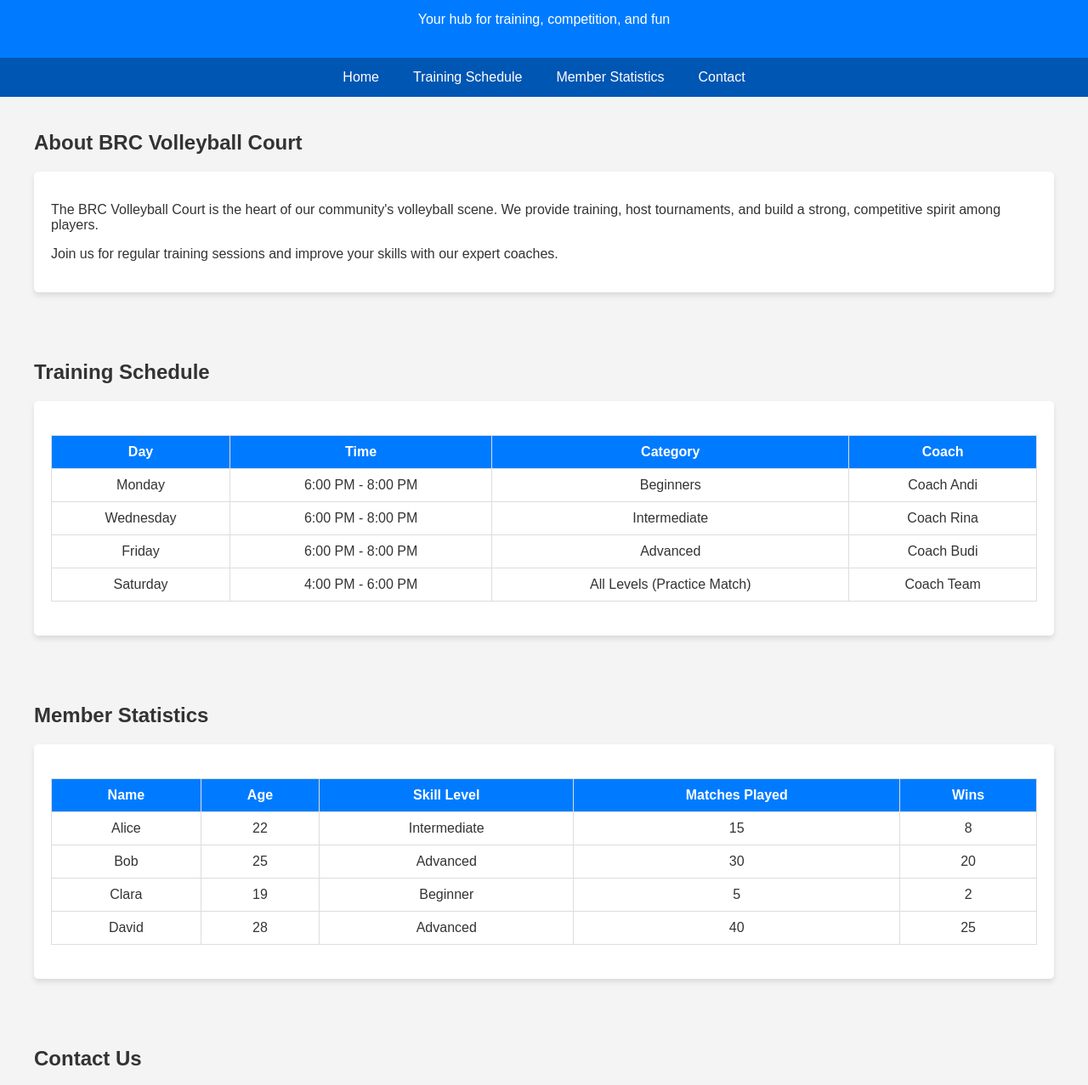
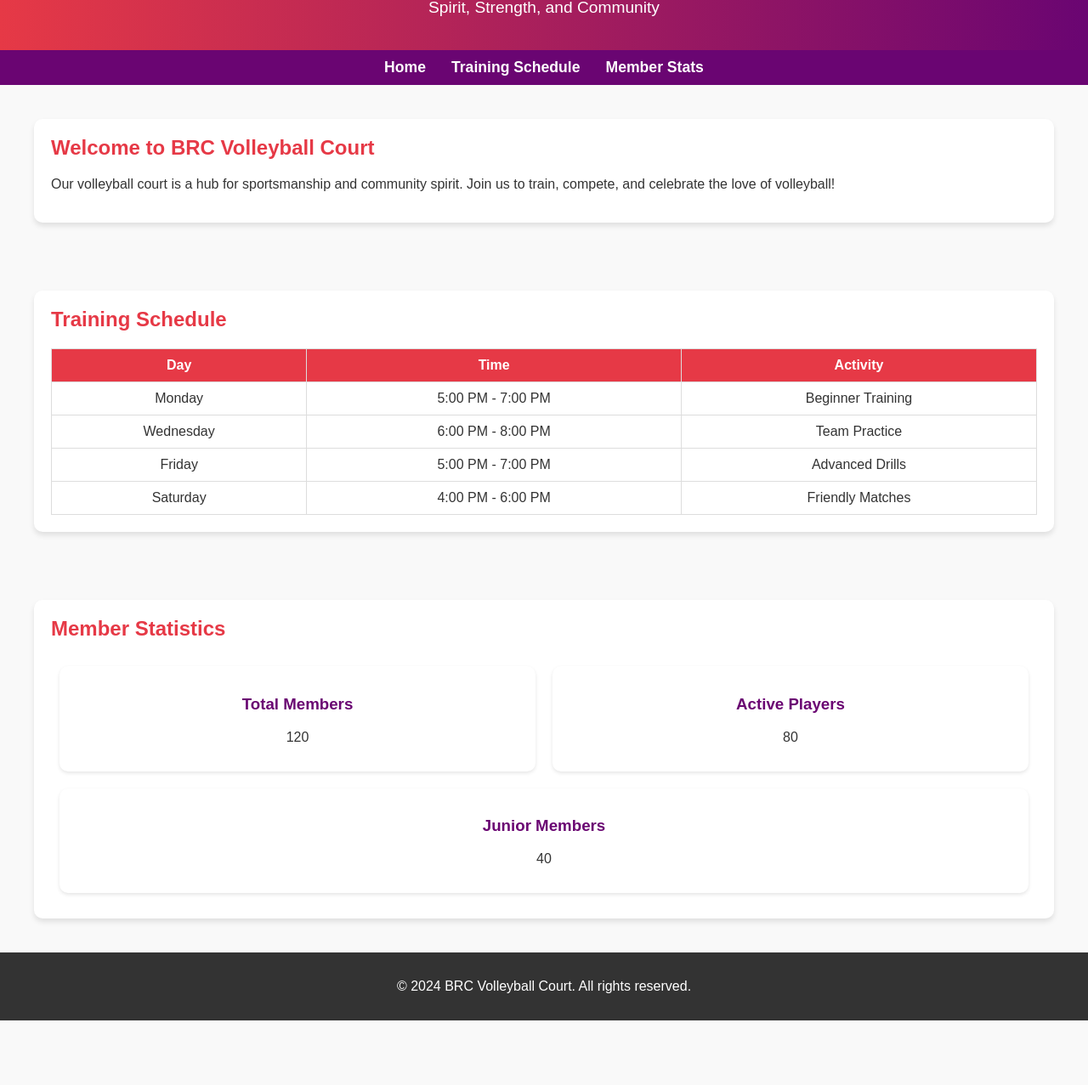
Before and after one commit to agam-riyandana/cek-profile-sosial-media, a plain HTML site: page index.html in a window 1280 px wide. Shown: the part 86-1363 px from the top of the page at 85% size. After the commit the page ends 1287 px from the top, so only its background shows below. Drawn offline with Linux system fonts and the light colour scheme.

Commit message:
Update index.html

```diff
--- a/index.html
+++ b/index.html
@@ -5,188 +5,192 @@
   <meta name="viewport" content="width=device-width, initial-scale=1.0">
   <title>BRC Volleyball Court</title>
   <style>
+    /* Global Styles */
     body {
+      margin: 0;
       font-family: Arial, sans-serif;
-      margin: 0;
-      padding: 0;
-      background-color: #f4f4f4;
+      background-color: #f9f9f9;
       color: #333;
     }
     header {
-      background-color: #007BFF;
+      background: linear-gradient(90deg, #e63946, #6a0572);
       color: white;
+      padding: 20px 0;
       text-align: center;
-      padding: 20px 0;
+    }
+    header h1 {
+      margin: 0;
+      font-size: 2.5em;
+    }
+    header p {
+      font-size: 1.2em;
     }
     nav {
-      background-color: #0056b3;
+      background-color: #6a0572;
       display: flex;
       justify-content: center;
+      padding: 10px;
     }
     nav a {
       color: white;
-      padding: 14px 20px;
       text-decoration: none;
-      text-align: center;
+      margin: 0 15px;
+      font-weight: bold;
+      font-size: 1.1em;
     }
     nav a:hover {
-      background-color: #004494;
+      color: #e63946;
     }
-    .container {
+    section {
+      padding: 20px;
       max-width: 1200px;
-      margin: 0 auto;
-      padding: 20px;
+      margin: auto;
     }
     .card {
       background: white;
+      border-radius: 10px;
+      box-shadow: 0 4px 6px rgba(0, 0, 0, 0.1);
       margin: 20px 0;
       padding: 20px;
-      border-radius: 5px;
-      box-shadow: 0 4px 6px rgba(0, 0, 0, 0.1);
     }
-    table {
+    .card h2 {
+      margin-top: 0;
+      color: #e63946;
+    }
+    footer {
+      background: #333;
+      color: white;
+      text-align: center;
+      padding: 15px 0;
+    }
+
+    /* Schedule Table */
+    .schedule-table {
       width: 100%;
       border-collapse: collapse;
-      margin: 20px 0;
+      margin-top: 20px;
     }
-    table th, table td {
+    .schedule-table th, .schedule-table td {
       border: 1px solid #ddd;
+      text-align: center;
       padding: 10px;
-      text-align: center;
     }
-    table th {
-      background-color: #007BFF;
+    .schedule-table th {
+      background: #e63946;
       color: white;
     }
-    footer {
+
+    /* Member Statistics */
+    .stats {
+      display: flex;
+      flex-wrap: wrap;
+      justify-content: space-around;
+    }
+    .stat-card {
+      flex: 1 1 calc(33.33% - 40px);
+      background: white;
+      margin: 10px;
+      border-radius: 10px;
       text-align: center;
-      padding: 10px;
-      background-color: #0056b3;
-      color: white;
-      margin-top: 20px;
+      padding: 15px;
+      box-shadow: 0 2px 4px rgba(0, 0, 0, 0.1);
+    }
+    .stat-card h3 {
+      color: #6a0572;
+    }
+
+    /* Responsive Design */
+    @media (max-width: 768px) {
+      nav a {
+        font-size: 0.9em;
+      }
+      .stat-card {
+        flex: 1 1 calc(50% - 20px);
+      }
+    }
+    @media (max-width: 480px) {
+      .stat-card {
+        flex: 1 1 100%;
+      }
     }
   </style>
 </head>
 <body>
 
 <header>
-  <h1>Welcome to BRC Volleyball Court</h1>
-  <p>Your hub for training, competition, and fun</p>
+  <h1>BRC Volleyball Court</h1>
+  <p>Spirit, Strength, and Community</p>
 </header>
 
 <nav>
   <a href="#home">Home</a>
   <a href="#schedule">Training Schedule</a>
-  <a href="#members">Member Statistics</a>
-  <a href="#contact">Contact</a>
+  <a href="#stats">Member Stats</a>
 </nav>
 
-<section id="home" class="container">
-  <h2>About BRC Volleyball Court</h2>
+<section id="home">
   <div class="card">
-    <p>The BRC Volleyball Court is the heart of our community's volleyball scene. We provide training, host tournaments, and build a strong, competitive spirit among players.</p>
-    <p>Join us for regular training sessions and improve your skills with our expert coaches.</p>
+    <h2>Welcome to BRC Volleyball Court</h2>
+    <p>Our volleyball court is a hub for sportsmanship and community spirit. Join us to train, compete, and celebrate the love of volleyball!</p>
   </div>
 </section>
 
-<section id="schedule" class="container">
-  <h2>Training Schedule</h2>
+<section id="schedule">
   <div class="card">
-    <table>
+    <h2>Training Schedule</h2>
+    <table class="schedule-table">
       <thead>
         <tr>
           <th>Day</th>
           <th>Time</th>
-          <th>Category</th>
-          <th>Coach</th>
+          <th>Activity</th>
         </tr>
       </thead>
       <tbody>
         <tr>
           <td>Monday</td>
-          <td>6:00 PM - 8:00 PM</td>
-          <td>Beginners</td>
-          <td>Coach Andi</td>
+          <td>5:00 PM - 7:00 PM</td>
+          <td>Beginner Training</td>
         </tr>
         <tr>
           <td>Wednesday</td>
           <td>6:00 PM - 8:00 PM</td>
-          <td>Intermediate</td>
-          <td>Coach Rina</td>
+          <td>Team Practice</td>
         </tr>
         <tr>
           <td>Friday</td>
-          <td>6:00 PM - 8:00 PM</td>
-          <td>Advanced</td>
-          <td>Coach Budi</td>
+          <td>5:00 PM - 7:00 PM</td>
+          <td>Advanced Drills</td>
         </tr>
         <tr>
           <td>Saturday</td>
           <td>4:00 PM - 6:00 PM</td>
-          <td>All Levels (Practice Match)</td>
-          <td>Coach Team</td>
+          <td>Friendly Matches</td>
         </tr>
       </tbody>
     </table>
   </div>
 </section>
 
-<section id="members" class="container">
-  <h2>Member Statistics</h2>
+<section id="stats">
   <div class="card">
-    <table>
-      <thead>
-        <tr>
-          <th>Name</th>
-          <th>Age</th>
-          <th>Skill Level</th>
-          <th>Matches Played</th>
-          <th>Wins</th>
-        </tr>
-      </thead>
-      <tbody>
-        <tr>
-          <td>Alice</td>
-          <td>22</td>
-          <td>Intermediate</td>
-          <td>15</td>
-          <td>8</td>
-        </tr>
-        <tr>
-          <td>Bob</td>
-          <td>25</td>
-          <td>Advanced</td>
-          <td>30</td>
-          <td>20</td>
-        </tr>
-        <tr>
-          <td>Clara</td>
-          <td>19</td>
-          <td>Beginner</td>
-          <td>5</td>
-          <td>2</td>
-        </tr>
-        <tr>
-          <td>David</td>
-          <td>28</td>
-          <td>Advanced</td>
-          <td>40</td>
-          <td>25</td>
-        </tr>
-      </tbody>
-    </table>
+    <h2>Member Statistics</h2>
+    <div class="stats">
+      <div class="stat-card">
+        <h3>Total Members</h3>
+        <p>120</p>
+      </div>
+      <div class="stat-card">
+        <h3>Active Players</h3>
+        <p>80</p>
+      </div>
+      <div class="stat-card">
+        <h3>Junior Members</h3>
+        <p>40</p>
+      </div>
+    </div>
   </div>
 </section>
-
-<section id="contact" class="container">
-  <h2>Contact Us</h2>
-  <div class="card">
-    <p>Address: BRC Volleyball Court, Main Street, Your Town</p>
-    <p>Email: brcvolleyball@community.com</p>
-    <p>Phone: +62-123-456-789</p>
-  </div>
-</section>
-
 <footer>
   <p>&copy; 2024 BRC Volleyball Court. All rights reserved.</p>
 </footer>
```
